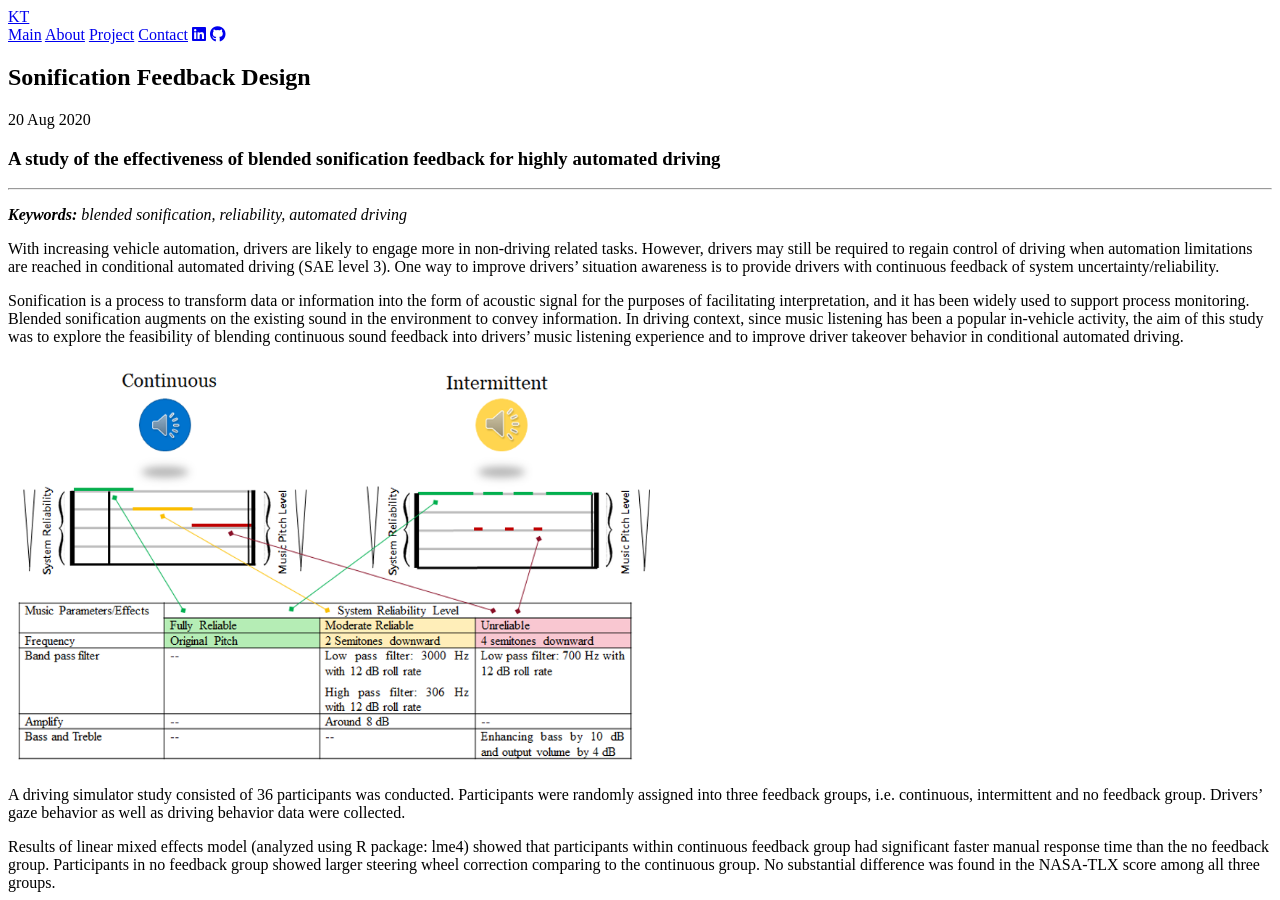
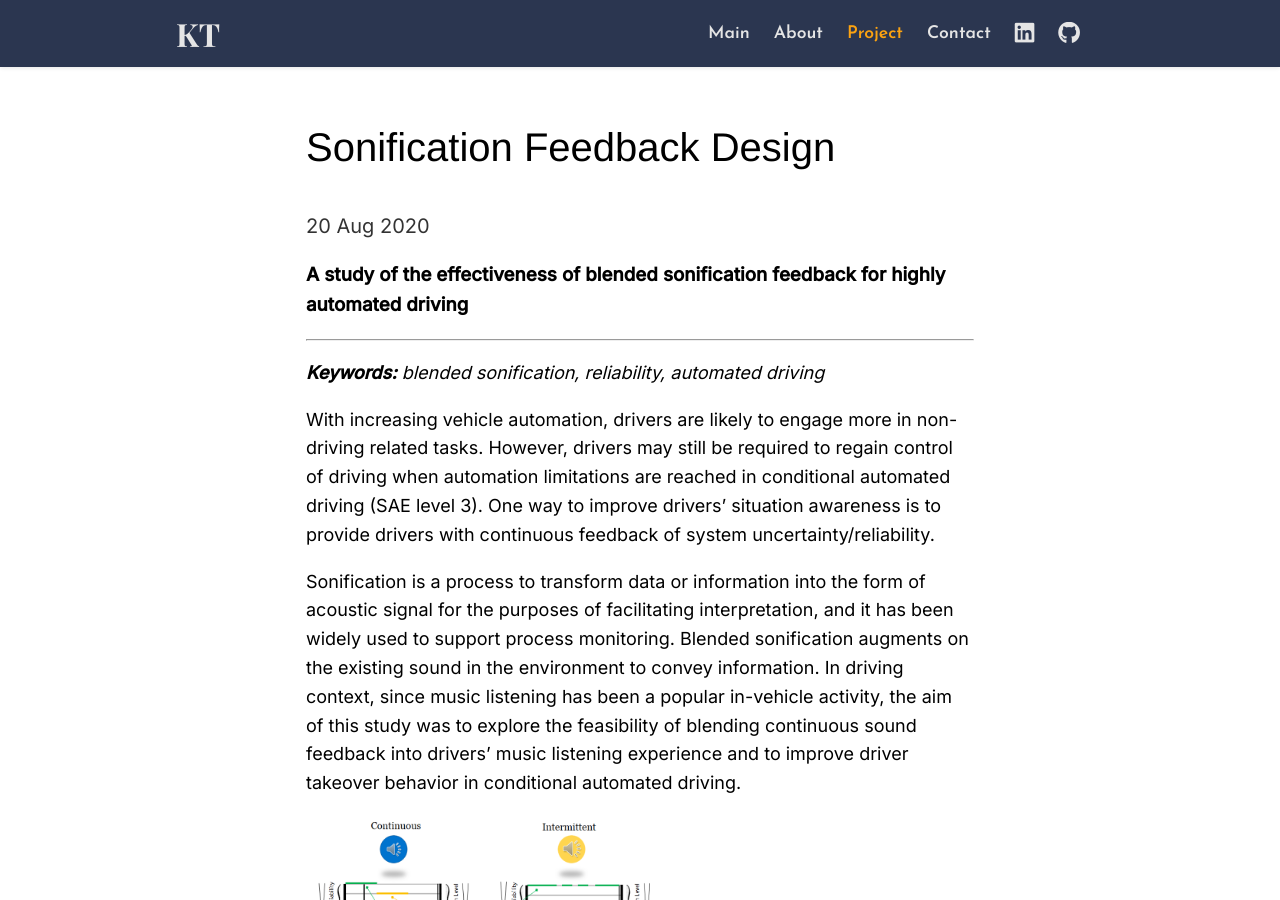
Before and after one commit to ktchen0504/ktchen0504.github.io, a Jekyll site: the page built from _posts/2020-08-20-Sonification-feedback.md, in a window 1280 px wide and 900 px high. Built offline with Jekyll 4.4.1, drawn with Linux system fonts in a browser that asks for light colours; some web fonts are replaced; a style sheet for code colours, icons or effects is not loaded.

Commit message:
another attempt to fix project page css rendering

```diff
--- a/_layouts/blogcontent.html
+++ b/_layouts/blogcontent.html
@@ -21,9 +21,8 @@
 	<link rel="stylesheet" href="https://cdn.jsdelivr.net/gh/jpswalsh/academicons@1/css/academicons.min.css">
 	<link href="https://fonts.googleapis.com/css2?family=Inter:wght@400;500&family=Josefin+Sans:wght@400;600&family=Playfair+Display:wght@700&display=swap" rel="stylesheet">
 	<link href="https://api.fontshare.com/v2/css?f[]=soria@400&display=swap" rel="stylesheet">
-	<link rel="stylesheet" type="text/css" href="../css/nav.css">
-	<link rel="stylesheet" type="text/css" href="../css/blog.css">
-	<base href="https://ktchen.netlify.app/">
+	<link rel="stylesheet" href="/css/nav.css">
+	<link rel="stylesheet" href="/css/blog.css">
 
 	<!-- {% if site.google_analytics%}
 	{% include google_analytics.html %}
--- a/_layouts/postcontent.html
+++ b/_layouts/postcontent.html
@@ -13,11 +13,11 @@
 	<link rel="stylesheet" href="https://cdn.jsdelivr.net/gh/jpswalsh/academicons@1/css/academicons.min.css">
 	<link href="https://fonts.googleapis.com/css2?family=Inter:wght@400;500&family=Josefin+Sans:wght@400;600&family=Playfair+Display:wght@700&display=swap" rel="stylesheet">
 	<link href="https://api.fontshare.com/v2/css?f[]=soria@400&display=swap" rel="stylesheet">
-	<link rel="stylesheet" type="text/css" href="../css/nav.css">
-	<link rel="stylesheet" type="text/css" href="../css/post.css">
-	{% if site.google_analytics%}
+	<link rel="stylesheet" href="/css/nav.css">
+	<link rel="stylesheet" href="/css/post.css">
+	<!--{% if site.google_analytics%}
 	{% include google_analytics.html %}
-	{% endif %}
+	{% endif %}-->
 </head>
 <body>
 	<nav class="top-nav">
```
